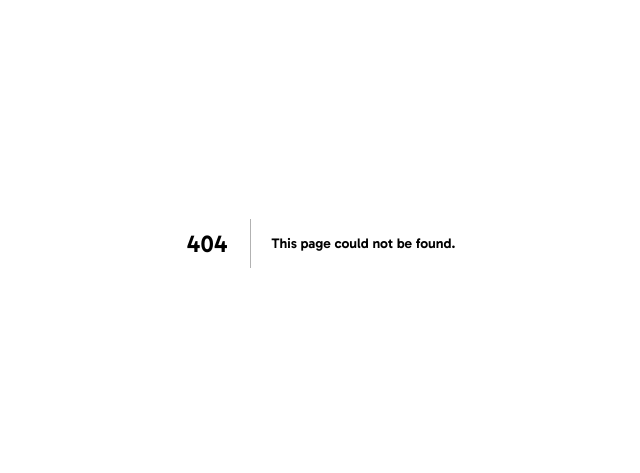
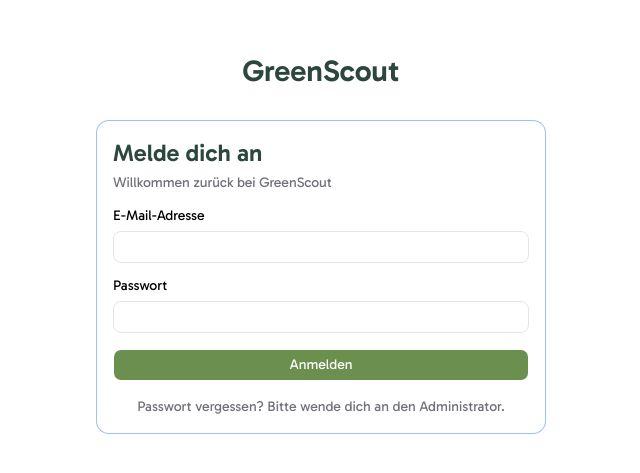
Before and after one commit to LuminaIntelligence/greenscout-app, a Next.js app: page /login in a window 1280 px wide. Before the commit this address had no page. Shown: the part 157-630 px from the top of the page, without its empty margins (319-959 px from the left). Built offline with nearby package versions, Linux system fonts and the light colour scheme; no server answers.

Commit message:
feat(auth): login page + (auth) route group layout

```diff
--- /dev/null
+++ b/src/app/(auth)/layout.tsx
@@ -0,0 +1,30 @@
+import type { Metadata } from "next";
+
+/**
+ * T-018 (auth) route-group layout.
+ *
+ * Centered viewport for unauthenticated screens (currently `/login`).
+ * The brand logo block sits above the page-rendered Card so the visual
+ * hierarchy reads Brand → Form-function (per DECISIONS T-018 design ⑥).
+ *
+ * Logo is text-only "GreenScout" in `font-heading text-3xl text-forest-green`
+ * — no Lucide glyph (would be non-brand). Real SVG arrives in T-048b.
+ */
+
+export const metadata: Metadata = {
+  title: "Anmeldung — GreenScout",
+  description: "Melde dich bei GreenScout an, um Machbarkeitsstudien zu erstellen.",
+};
+
+export default function AuthLayout({ children }: { children: React.ReactNode }) {
+  return (
+    <div className="flex min-h-screen items-center justify-center bg-background p-6">
+      <main className="w-full max-w-md">
+        <div className="mb-8 text-center">
+          <h1 className="font-heading text-3xl text-forest-green">GreenScout</h1>
+        </div>
+        {children}
+      </main>
+    </div>
+  );
+}
--- /dev/null
+++ b/src/app/(auth)/login/page.tsx
@@ -0,0 +1,28 @@
+import { Card, CardContent, CardDescription, CardHeader, CardTitle } from "@/components/ui/card";
+import { LoginForm } from "@/features/auth/components/login-form";
+import { t } from "@/i18n/de";
+
+/**
+ * T-018 `/login` page (Server Component).
+ *
+ * Renders the shadcn Card shell with the German title + subtitle, then
+ * delegates the interactive form to the `LoginForm` client component.
+ *
+ * Visual contract: DECISIONS.md → "T-018 Login page design (user-confirmed,
+ * binding)" — final design summary table is authoritative.
+ */
+export default function LoginPage() {
+  return (
+    <Card>
+      <CardHeader>
+        <CardTitle className="font-heading text-2xl text-forest-green">
+          {t("auth.page.login.title")}
+        </CardTitle>
+        <CardDescription>{t("auth.page.login.subtitle")}</CardDescription>
+      </CardHeader>
+      <CardContent>
+        <LoginForm />
+      </CardContent>
+    </Card>
+  );
+}
```
